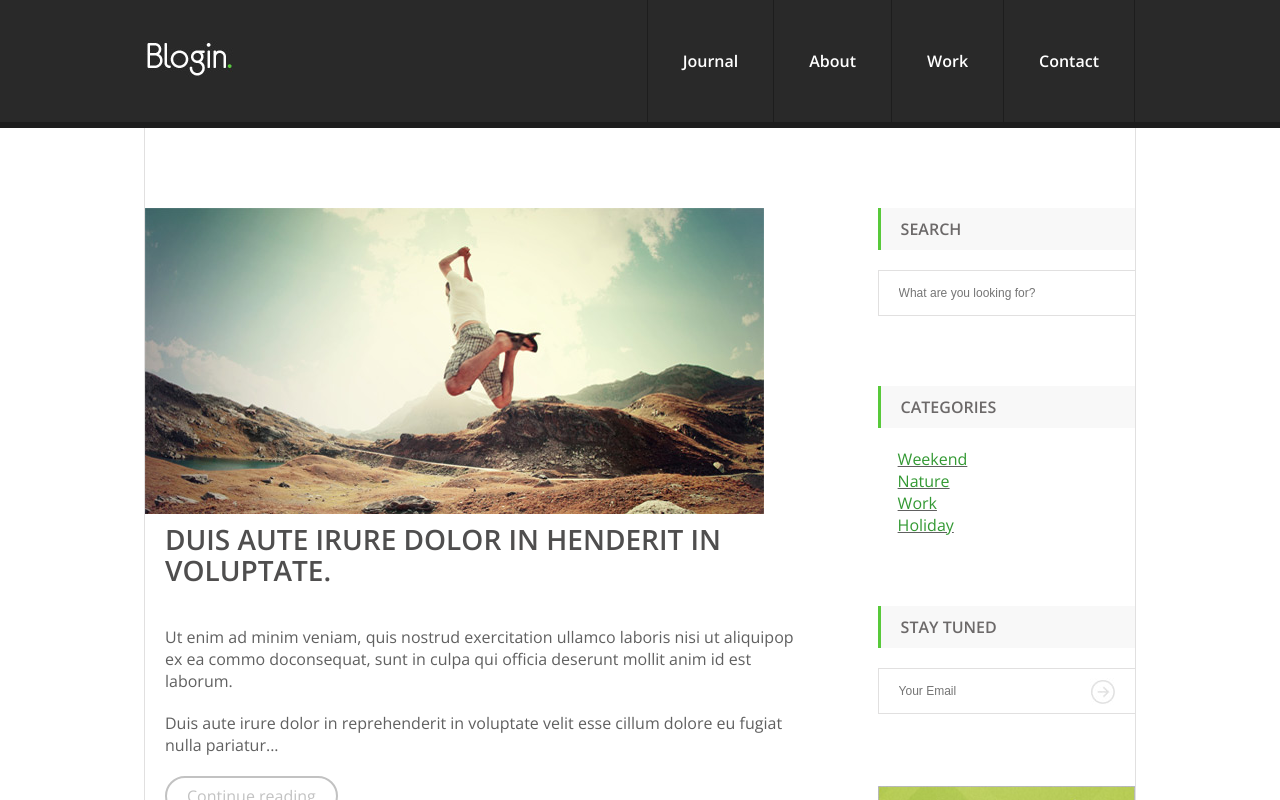
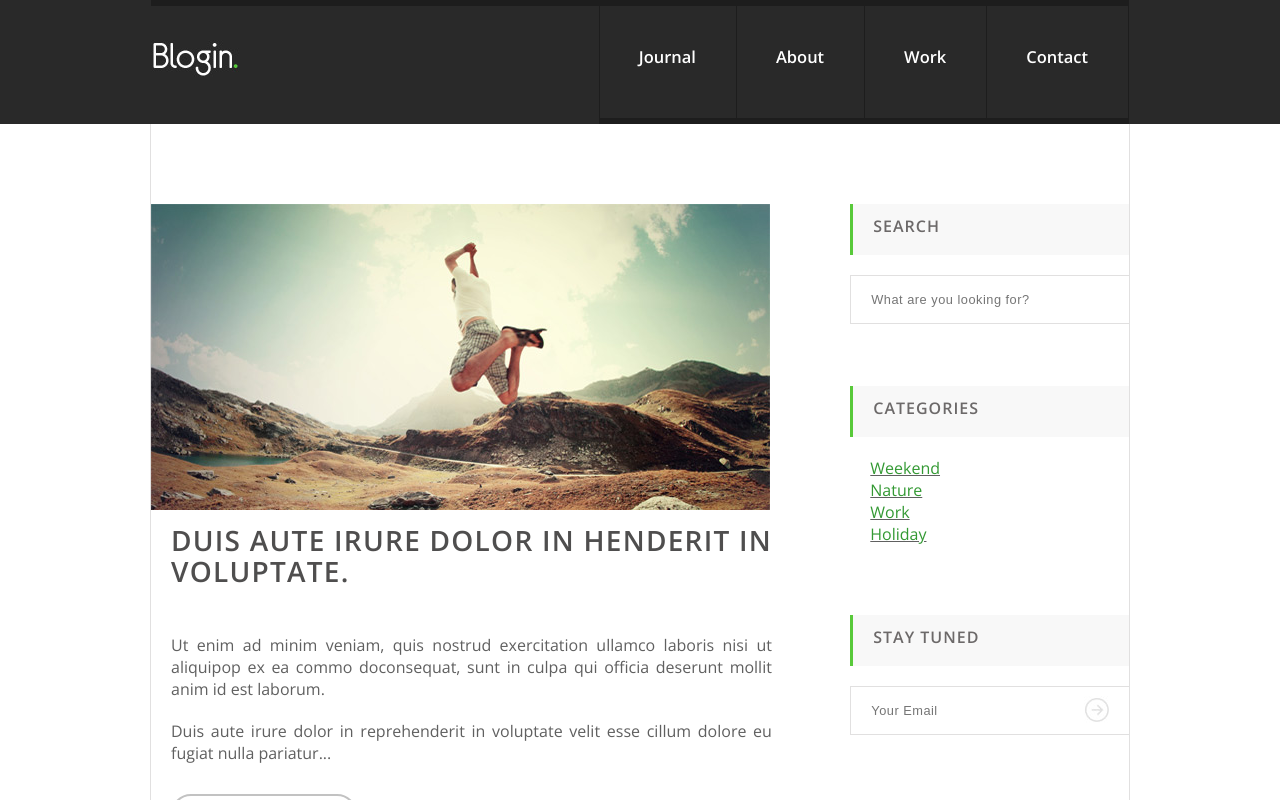
Before and after one commit to Iriyamak/BlogIn, a plain HTML site: page index.html in a window 1280 px wide. Shown: the top 800 px of the page. Drawn offline with nearby package versions, Linux system fonts and the light colour scheme.

Commit message:
almost perfet pixel

```diff
--- a/index.html
+++ b/index.html
@@ -6,7 +6,6 @@
 <link href="https://fonts.googleapis.com/css?family=Open+Sans:400,600&amp;subset=cyrillic" rel="stylesheet">
 <title>Company name - home page</title>
 </head>
-
 <body>
   <header class="main-header">
     <div class="center-block">
@@ -73,9 +72,8 @@
   <footer>
     <div class="center-block">
       <a href="#"> <img src="images/logo-ftr.jpg" alt=""></a>
-      <p>&copy; 2016 Blogin.com - All Rights Reserved - Find more free Templates at Pixelhint.com</p>
+      <p>&copy; 2016 Blogin.com - All Rights Reserved - Find more free Templates at <b>Pixelhint.com</b></p>
     </div>
   </footer>
-
 </body>
 </html>
--- a/style.css
+++ b/style.css
@@ -94,11 +94,13 @@ img{
 .main-header{
 	background-color: #292929;
 	overflow: hidden;
+}
+	.main-header>.center-block{
 		border-bottom: 6px solid #1d1d1d;
 	}
 	.center-block{
 		margin: 0 auto;
-		max-width: 990px;
+		max-width: 978px;
 	}
 	.logo{
 		float: left;
@@ -112,11 +114,13 @@ img{
 		float: left;
 		}
 			.menu a {
+				font-size: 1.03em;
 				text-decoration: none;
 				color: #fff;
-				padding: 50px 35px;
+				padding: 45px 40px 50px 39px;
 				display: block;
 				border-right: 1px solid #1d1d1d;
+			 	border-bottom: 6px solid #1d1d1d;
 							}
 			.menu li:first-child{
 				border-left: 1px solid #1d1d1d;
@@ -131,7 +135,7 @@ img{
 	}
 main{
 	float:left;
-	width: 67%; /*620 ширина блока/990 ширина макета *100%=62% */
+	width: 64%; /*620 ширина блока/990 ширина макета *100%=62% */
 	margin-top:80px;
 }
 	article{
@@ -146,18 +150,24 @@ main{
 			font-weight: bold;
 			text-transform: uppercase;
 			line-height: 1.1;
-			margin: 0 0 40px 20px;
+			letter-spacing: 1.25px;
+			margin: 15px 0 45px 20px;
 			color:#4f4e4e;
 		}
 		article>p {
-			margin: 0 0 20px 20px;
+			margin: 0 5px 18px 20px;
+			padding-top: 2px;
+			text-align: justify;
 		}
 			a.more {
+				margin-top: 10px;
+				margin-bottom: 12px;
 				border: 2px solid #c2c2c2;
 				border-radius: 20px;
 				color:#c2c2c2;
-				padding: 7px 20px;
+				padding: 7px 18px;
 				display: inline-block;
+				letter-spacing: 1.05px;
 			}
 			a.more:hover {
 				color: #339933;
@@ -166,9 +176,16 @@ main{
 aside{
 	margin-top:80px;
 	float: right;
-	width: 26% /*праваЯ граница -левая/общую ширину блока*/
+	width: 28.5% /*праваЯ граница -левая/общую ширину блока*/
 }
-	.widget{
+	aside:first-child{
+		margin-bottom: 70px;
+	}
+	.widget:nth-child(1){
+		margin-bottom: 62px;
+	}
+	.widget:nth-child(2),
+	.widget:nth-child(3){
 		margin-bottom: 70px;
 	}
 		.widget>h2{
@@ -177,15 +194,17 @@ aside{
 			font-weight: bold;
 			background-color: #f8f8f8;
 			border-left: 3px solid #58c93a;
-			padding: 10px 20px;
+			padding: 11px 20px 18px 20px;
 			margin-bottom: 20px;
+			letter-spacing: 1px;
 		}
 		.search,
 		.subscr-input{
 			box-sizing: border-box;
 			color: #b9b9b9;
-			font-size: .75em;
-			padding: 15px 20px;
+			font-size: .8em;
+			letter-spacing: .5px;
+			padding: 16px 20px;
 			width: 100%;
 			border: 1px solid #e1e0e0;
 			border-right:  none;
@@ -213,7 +232,8 @@ aside{
 	font-size: 1.125em;
 	font-weight: bold;
 	text-transform: uppercase;
-	padding: 30px;
+	padding: 23px 30px;
+	letter-spacing: 1px;
 }
 		.pager a{
 			color:#818181;
@@ -232,8 +252,11 @@ footer{
 	border-top: 1px solid #e1e0e0;
 	text-align: center;
 	font-size: 0.8125em;
-	padding: 50px 0;
+	padding: 85px 0;
 }
 	footer img{
-		margin-bottom: 20px;
+		margin-bottom: 25px;
 	}
+	footer p{
+		letter-spacing: 1px;
+	}
```
Also changed, not shown: Blog_Template.jpg (added). Lines whose indentation alone changed are shown as unchanged.
